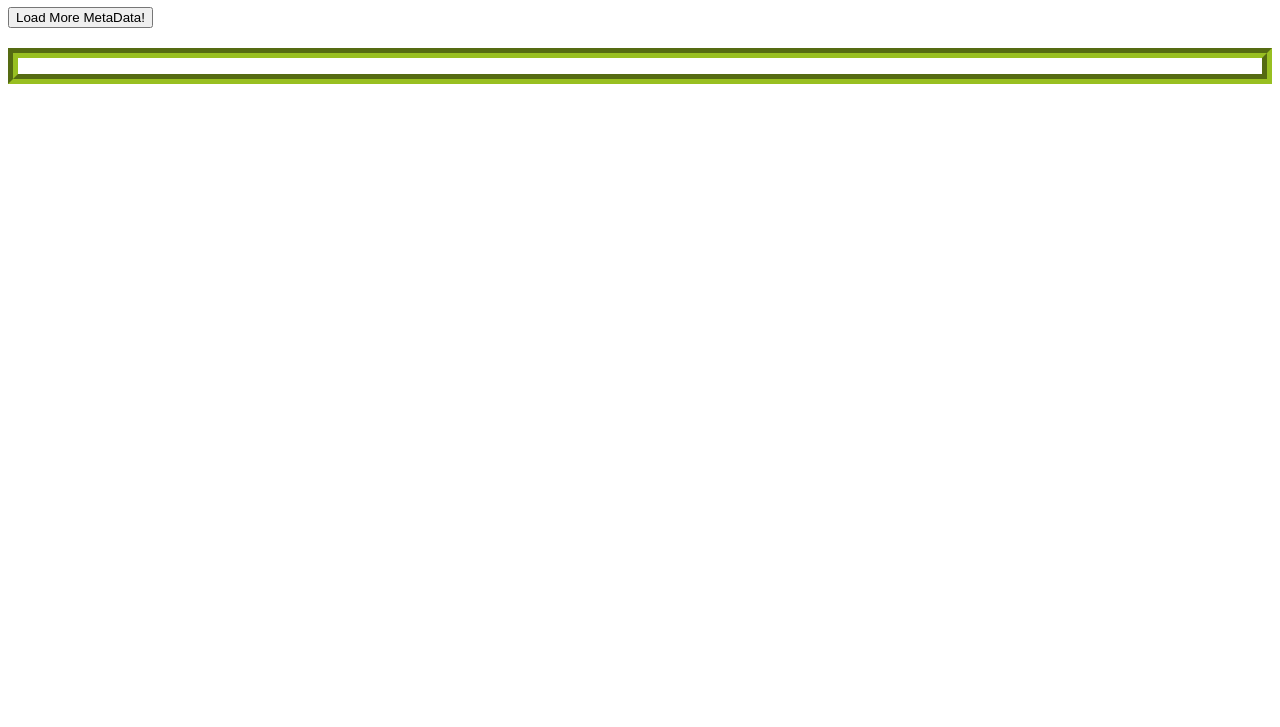
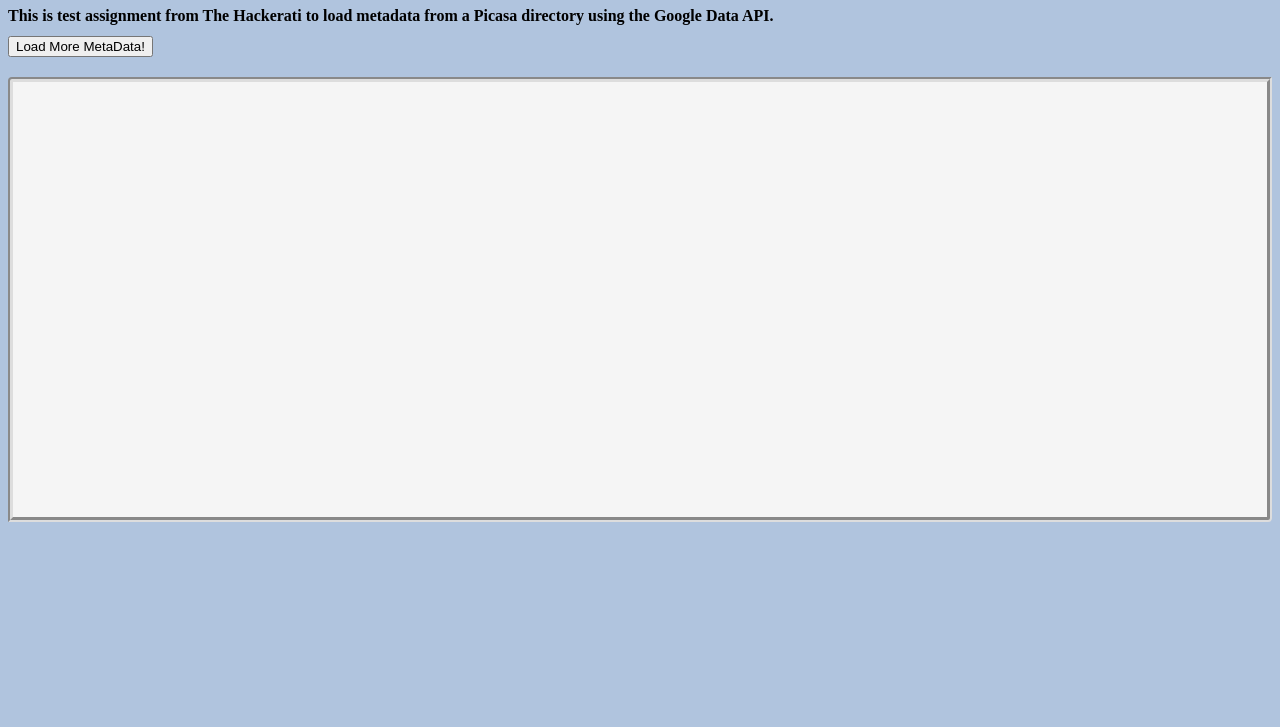
Before and after one commit to sblackmore/Hackerati, a plain HTML site: page ProducerConsumer/index.html in a window 1280 px wide. Shown: the part 73-800 px from the top of the page. Drawn offline with nearby package versions, Linux system fonts and the light colour scheme; no server answers.

Commit message:
added more css

```diff
--- a/ProducerConsumer/index.html
+++ b/ProducerConsumer/index.html
@@ -5,6 +5,10 @@
     <meta charset="utf-8">
     <title>Picasa Photo MetaData</title>
     <style>
+    	body
+		{
+			background-color:#b0c4de;
+		}
         .New_Entry {
             padding-bottom: 20px;
         }
@@ -12,9 +16,23 @@
             padding-bottom: 20px;
         }
         #data {
-            border:10px groove #98bf21;
             padding:8px;
+            background-color: #F5F5F5;
+    		border: 5px groove #DDDDDD;
+    		border-radius: 4px 0 4px 0;
+    		color: #3B3C3E;
+    		font-size: 12px;
+    		font-weight: bold;
+    		left: -1px;
+    		padding: 10px 7px 5px;
+        	height:420px;
+    		overflow:scroll;
+    		overflow-x:hidden;
         }
+        #sub-header {
+        	font-size: 8px;
+        }
+
     </style>
     <script src="http://code.jquery.com/jquery-1.9.1.js"></script>
 </head>
@@ -24,7 +42,12 @@
         <div id="header">
             <h1> Picasa Photo MetaData </h1>
         </div>
-
+        <div id="sub-header">
+        	<h1>
+        	This is test assignment from The Hackerati to load metadata from a Picasa directory
+        	using the Google Data API.
+			</h1>
+		</div>
         <div id="load-div" class="functions">
 
             <input type="submit" value="Load More MetaData!" id="load_basic" />
@@ -35,6 +58,7 @@
         </div>
 
         <div id="data"></div>
+
 
         <script src="http://code.jquery.com/jquery-latest.min.js"></script>
         <script>
```
